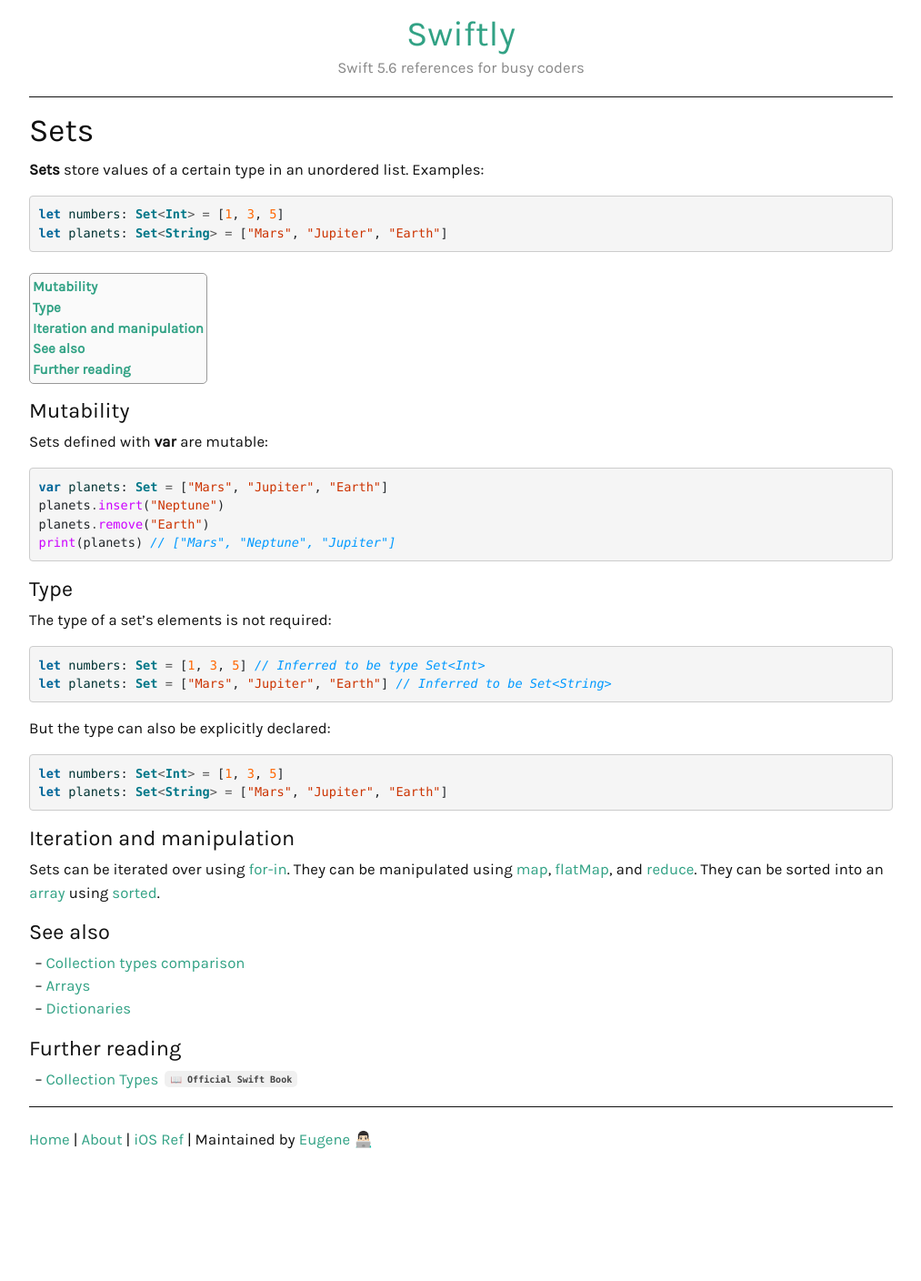
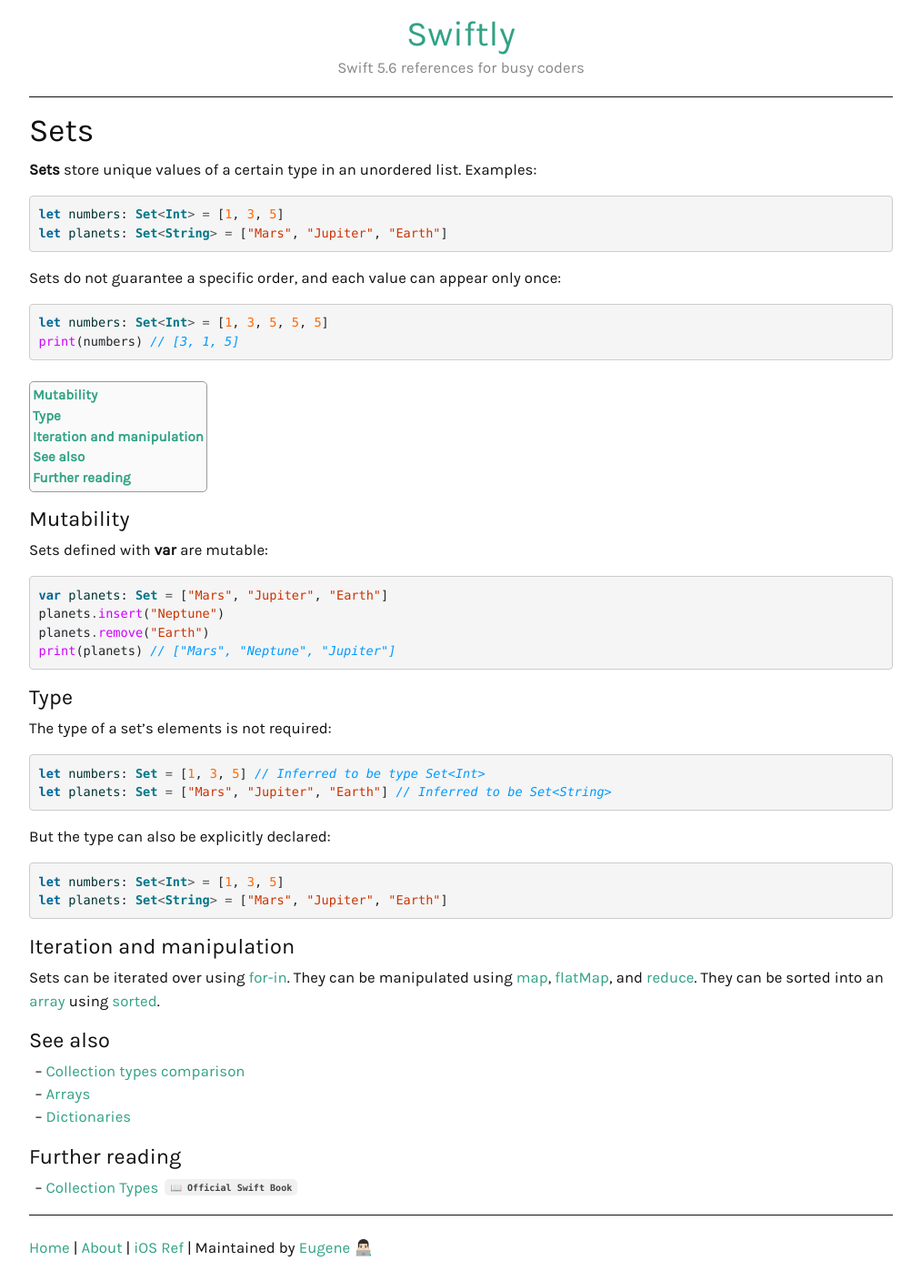
Before and after one commit to ebelinski/swiftly, a Jekyll site: the page built from _guides/sets.md, in a window 1280 px wide. Shown: the whole page at 91% size, without its empty margins (133-1146 px from the left). Built offline with Jekyll 4.4.1, drawn with Linux system fonts in a browser that asks for light colours; comment, search, counter and statistics services are not loaded; before the commit the page ends 1289 px from its top, so only the background shows below that.

Commit message:
Added info about Sets being unordered and unique.

````diff
--- a/_guides/sets.md
+++ b/_guides/sets.md
@@ -7,11 +7,18 @@ redirect_from:
 ---
 {::options parse_block_html="true" /}
 
-**Sets** store values of a certain type in an unordered list. Examples:
+**Sets** store unique values of a certain type in an unordered list. Examples:
 
 ```swift
 let numbers: Set<Int> = [1, 3, 5]
 let planets: Set<String> = ["Mars", "Jupiter", "Earth"]
+```
+
+Sets do not guarantee a specific order, and each value can appear only once:
+
+```swift
+let numbers: Set<Int> = [1, 3, 5, 5, 5]
+print(numbers) // [3, 1, 5]
 ```
 
 * TOC
````
